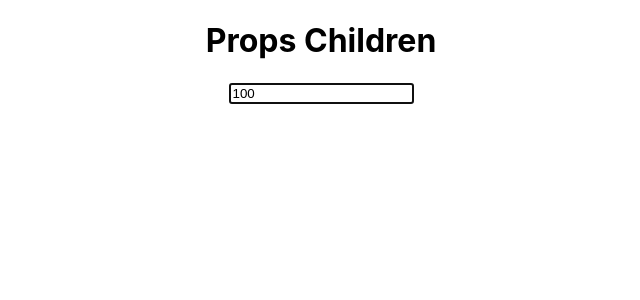
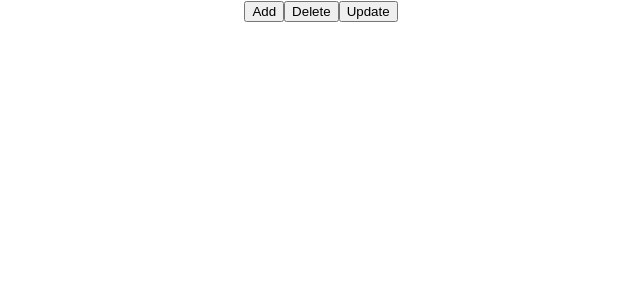
Before and after one commit to phamvietduc0411/ReactJS, a React (Create React App) app in the folder Setup-Project-ReactJS/my-first-project-react/: page / in a window 1280 px wide. Shown: the top 300 px of the page, without its empty margins (319-959 px from the left). Built offline with nearby package versions, Linux system fonts and the light colour scheme.

Commit message:
handle event

```diff
--- a/Setup-Project-ReactJS/my-first-project-react/src/App.js
+++ b/Setup-Project-ReactJS/my-first-project-react/src/App.js
@@ -3,6 +3,7 @@ import './App.css'
 import Clock from './Clock'
 import BareInput from './BareInput'
 import PropsChild from './PropsChildren'
+import HandleEvent from './HandleEvent'
 
 function App() {
   //const [visible, setVisible] = useState(true)
@@ -10,10 +11,11 @@ function App() {
     <div className='App'>
       {/* (<button onClick={() => setVisible(false)}>Unmount</button>){visible && <Clock />} */}
       {/* <BareInput type='text' value='100' autoFocus className='input' /> */}
-      <PropsChild>
+      {/* <PropsChild>
         <h1>Props Children</h1>
         <BareInput type='text' value='100' autoFocus readOnly className='input' />
-      </PropsChild>
+      </PropsChild> */}
+      <HandleEvent />
     </div>
   )
 }
--- /dev/null
+++ b/Setup-Project-ReactJS/my-first-project-react/src/HandleEvent.jsx
@@ -0,0 +1,31 @@
+import React from 'react'
+
+class HandleEvent extends React.Component {
+  constructor(props) {
+    super(props)
+  }
+
+  //   handleButton = (action, value) => () => {
+  //     console.log(action)
+  //     console.log(value)
+  //   }
+
+  handleButton(action, value) {
+    console.log(action)
+    console.log(value)
+  }
+
+  render() {
+    return (
+      <div>
+        <button onClick={(action) => this.handleButton(action, 'add')}>Add</button>
+        <button onClick={(action) => this.handleButton(action, 'delete')}>Delete</button>
+        <button onClick={(action) => this.handleButton(action, 'update')}>Update</button>
+
+        {/* <button onClick={this.handleButton('add')}>Add</button> */}
+      </div>
+    )
+  }
+}
+
+export default HandleEvent
```
